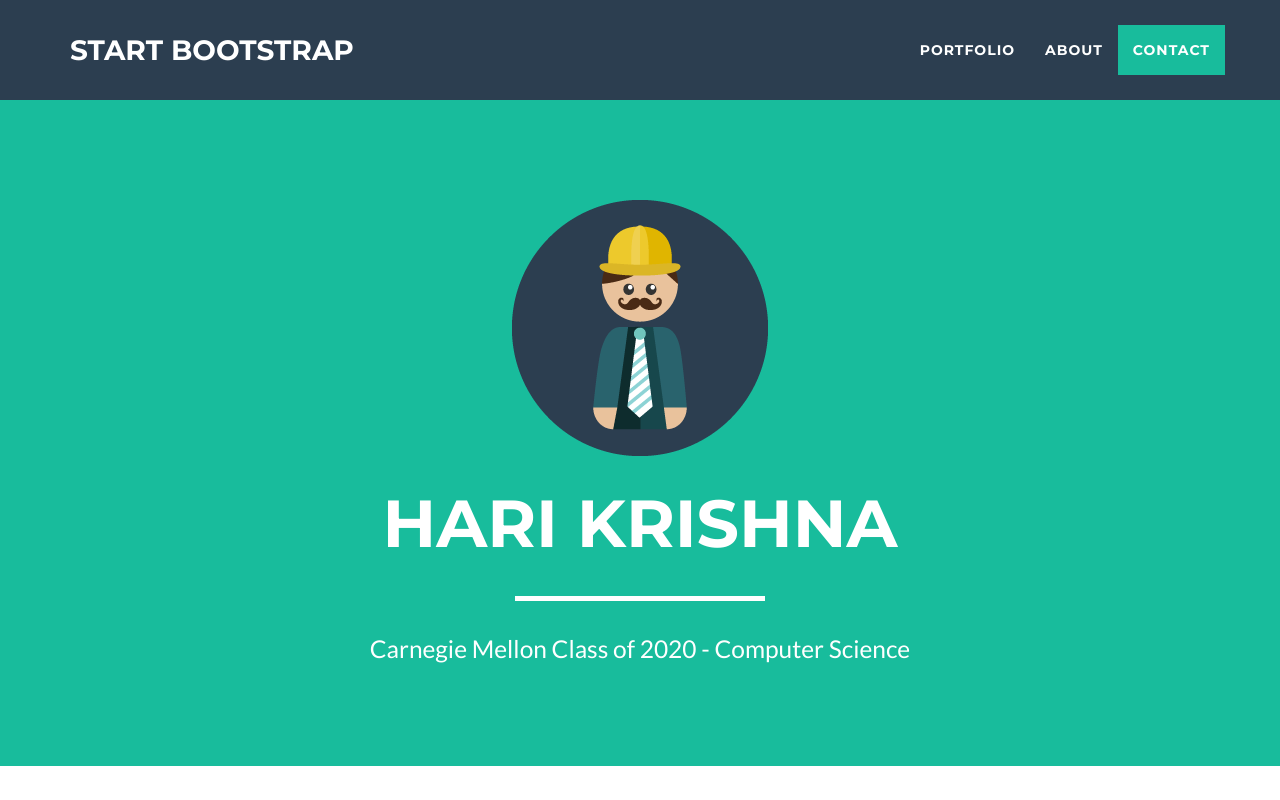
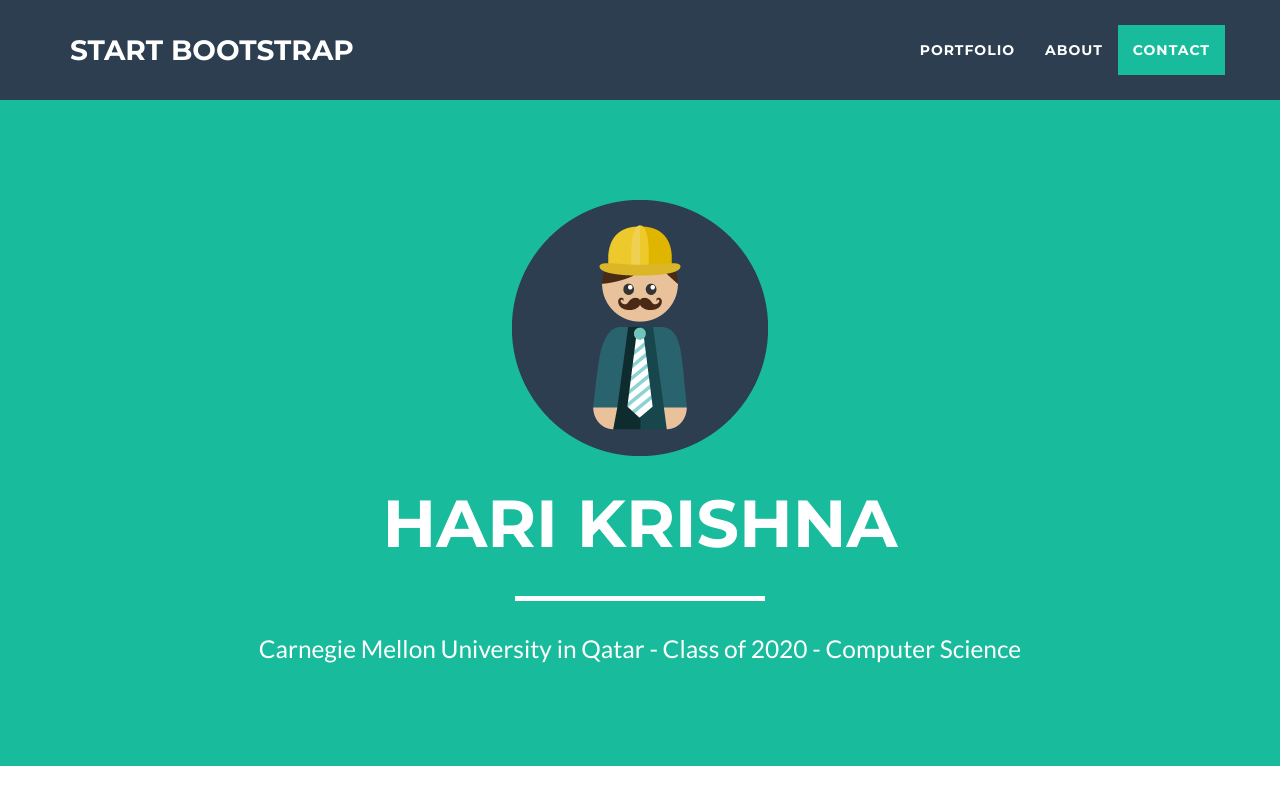
Before and after one commit to Cantzon/Portfolio, a website: page index.html in a window 1280 px wide. Shown: the top 800 px of the page. Drawn offline with nearby package versions, Linux system fonts and the light colour scheme.

Commit message:
minor text edits

```diff
--- a/index.html
+++ b/index.html
@@ -75,7 +75,7 @@
                     <div class="intro-text">
                         <span class="name">Hari Krishna</span>
                         <hr class="star-light">
-                        <span class="skills">Carnegie Mellon Class of 2020 - Computer Science</span>
+                        <span class="skills">Carnegie Mellon University in Qatar - Class of 2020 - Computer Science</span>
                     </div>
                 </div>
             </div>
```
